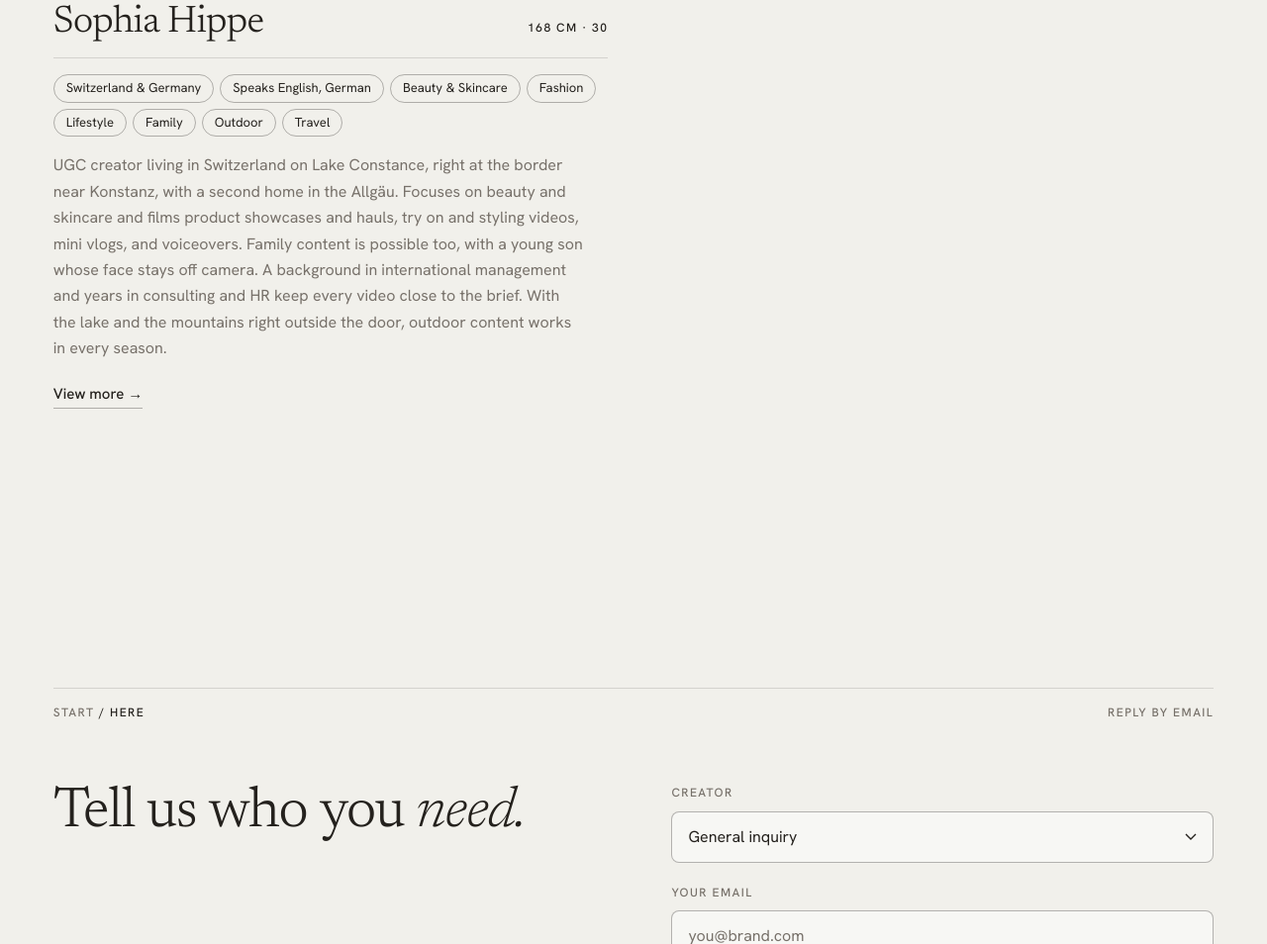
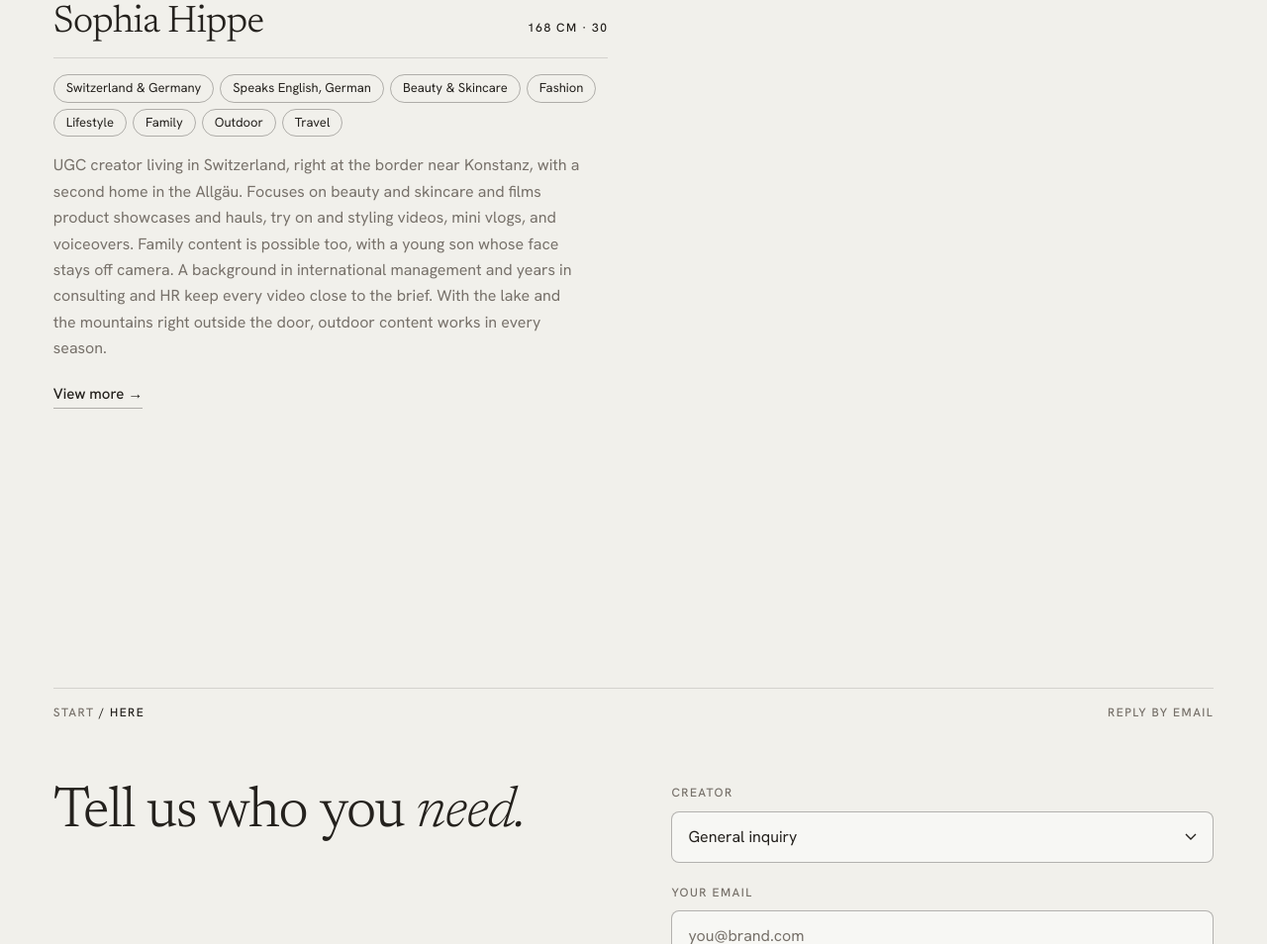
Before and after one commit to cbxgermany/CBX-Website, a website: page creators.html in a window 1280 px wide. Shown: the part 7489-8443 px from the top of the page at 99% size. Drawn offline with Linux system fonts and the light colour scheme.

Commit message:
Drop "on Lake Constance" from Sophia Hippe's bio
Co-Authored-By: Claude Opus 5.5 <noreply@anthropic.com>

```diff
--- a/creators.html
+++ b/creators.html
@@ -296,7 +296,7 @@
           <div class="ccard__body">
             <div class="ccard__head"><h2 id="sophia-name">Sophia Hippe</h2><span class="label stats"><span class="visually-hidden">Height </span>168 cm · <span class="visually-hidden">age </span>30</span></div>
             <ul class="tags" aria-label="Niches"><li>Switzerland &amp; Germany</li><li>Speaks English, German</li><li>Beauty &amp; Skincare</li><li>Fashion</li><li>Lifestyle</li><li>Family</li><li>Outdoor</li><li>Travel</li></ul>
-            <p class="bio">UGC creator living in Switzerland on Lake Constance, right at the border near Konstanz, with a second home in the Allgäu. Focuses on beauty and skincare and films product showcases and hauls, try on and styling videos, mini vlogs, and voiceovers. Family content is possible too, with a young son whose face stays off camera. A background in international management and years in consulting and HR keep every video close to the brief. With the lake and the mountains right outside the door, outdoor content works in every season.</p>
+            <p class="bio">UGC creator living in Switzerland, right at the border near Konstanz, with a second home in the Allgäu. Focuses on beauty and skincare and films product showcases and hauls, try on and styling videos, mini vlogs, and voiceovers. Family content is possible too, with a young son whose face stays off camera. A background in international management and years in consulting and HR keep every video close to the brief. With the lake and the mountains right outside the door, outdoor content works in every season.</p>
             <a class="textlink ccard__more" href="creators/sophia-hippe.html" aria-label="View more of Sophia Hippe">View more →</a>
           </div>
         </article>
--- a/i18n.js
+++ b/i18n.js
@@ -161,8 +161,8 @@
       '常驻柏林和汉堡的模特兼UGC达人，拥有九年以上的国际模特经验。深知拍摄需要什么，并把这份专业转化为真实自然、不刻意摆拍的内容，涵盖美妆、时尚、生活方式与健康生活。拍摄、造型和剪辑全部亲力亲为，可用德语、英语和意大利语创作。合作过的品牌包括Armedangels、Dior、Fendi、Levi\'s、Vogue和Zalando。',
     'UGC creator from Georgia focused on beauty, skincare, makeup, fashion, and interior and home content, with a knack for stepping fully into the target audience\'s world. Every piece is built to earn trust first and drive sales as a result.':
       '来自格鲁吉亚的UGC达人，专注美妆、护肤、彩妆、时尚和家居内容，善于真正站在目标受众的角度创作。每条内容都先建立信任，再带来销量。',
-    'UGC creator living in Switzerland on Lake Constance, right at the border near Konstanz, with a second home in the Allgäu. Focuses on beauty and skincare and films product showcases and hauls, try on and styling videos, mini vlogs, and voiceovers. Family content is possible too, with a young son whose face stays off camera. A background in international management and years in consulting and HR keep every video close to the brief. With the lake and the mountains right outside the door, outdoor content works in every season.':
-      '居住在瑞士博登湖畔、紧邻康斯坦茨边境的UGC达人，在阿尔高地区还有第二个住所。专注美妆护肤，拍摄产品展示与好物分享、试穿与穿搭视频、迷你Vlog和配音。也可以拍摄家庭内容，年幼的儿子可以出镜但不露脸。国际管理专业背景，加上多年咨询与人力资源工作经验，让每条视频都紧扣需求。湖泊和山脉就在家门口，一年四季都能拍户外内容。',
+    'UGC creator living in Switzerland, right at the border near Konstanz, with a second home in the Allgäu. Focuses on beauty and skincare and films product showcases and hauls, try on and styling videos, mini vlogs, and voiceovers. Family content is possible too, with a young son whose face stays off camera. A background in international management and years in consulting and HR keep every video close to the brief. With the lake and the mountains right outside the door, outdoor content works in every season.':
+      '居住在瑞士、紧邻康斯坦茨边境的UGC达人，在阿尔高地区还有第二个住所。专注美妆护肤，拍摄产品展示与好物分享、试穿与穿搭视频、迷你Vlog和配音。也可以拍摄家庭内容，年幼的儿子可以出镜但不露脸。国际管理专业背景，加上多年咨询与人力资源工作经验，让每条视频都紧扣需求。湖泊和山脉就在家门口，一年四季都能拍户外内容。',
 
     // profile pages
     '← All creators': '← 全部达人',
```
Also changed, not shown: creators/sophia-hippe.html (+1 -1 lines).
